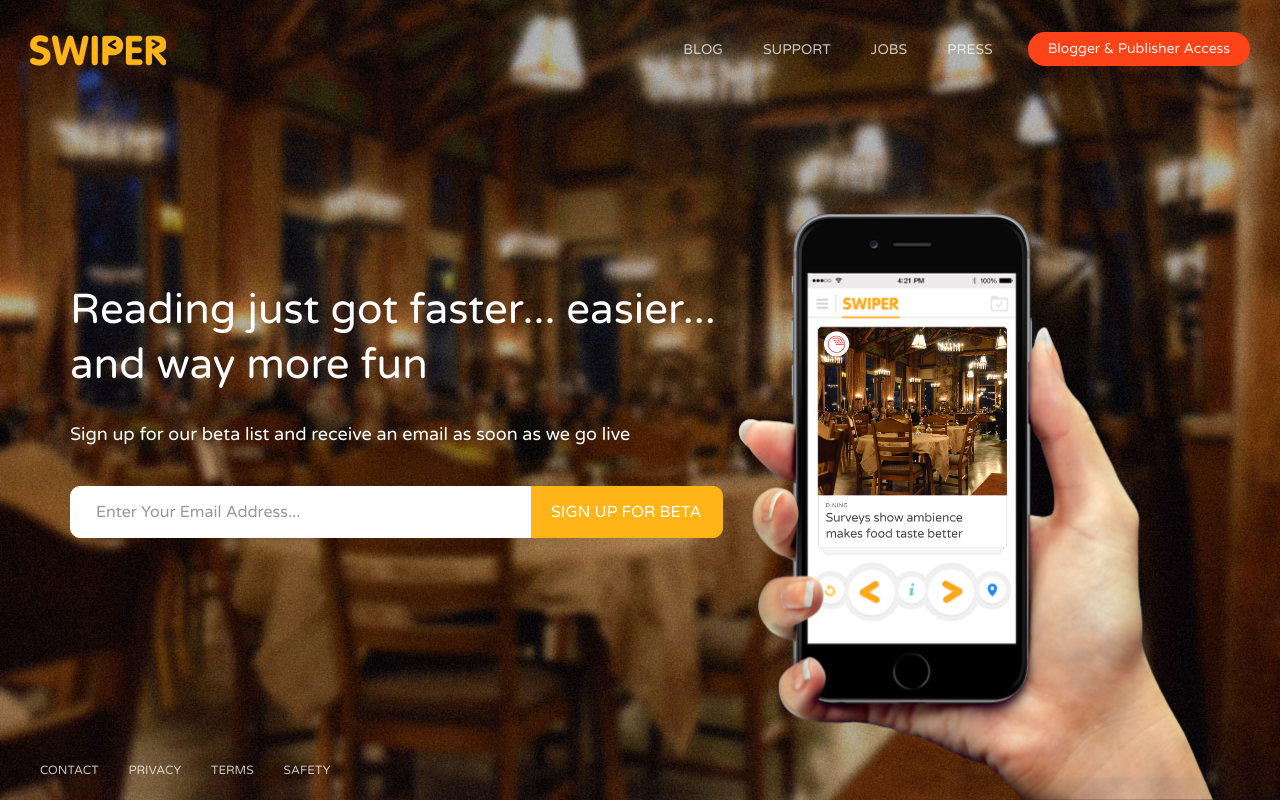
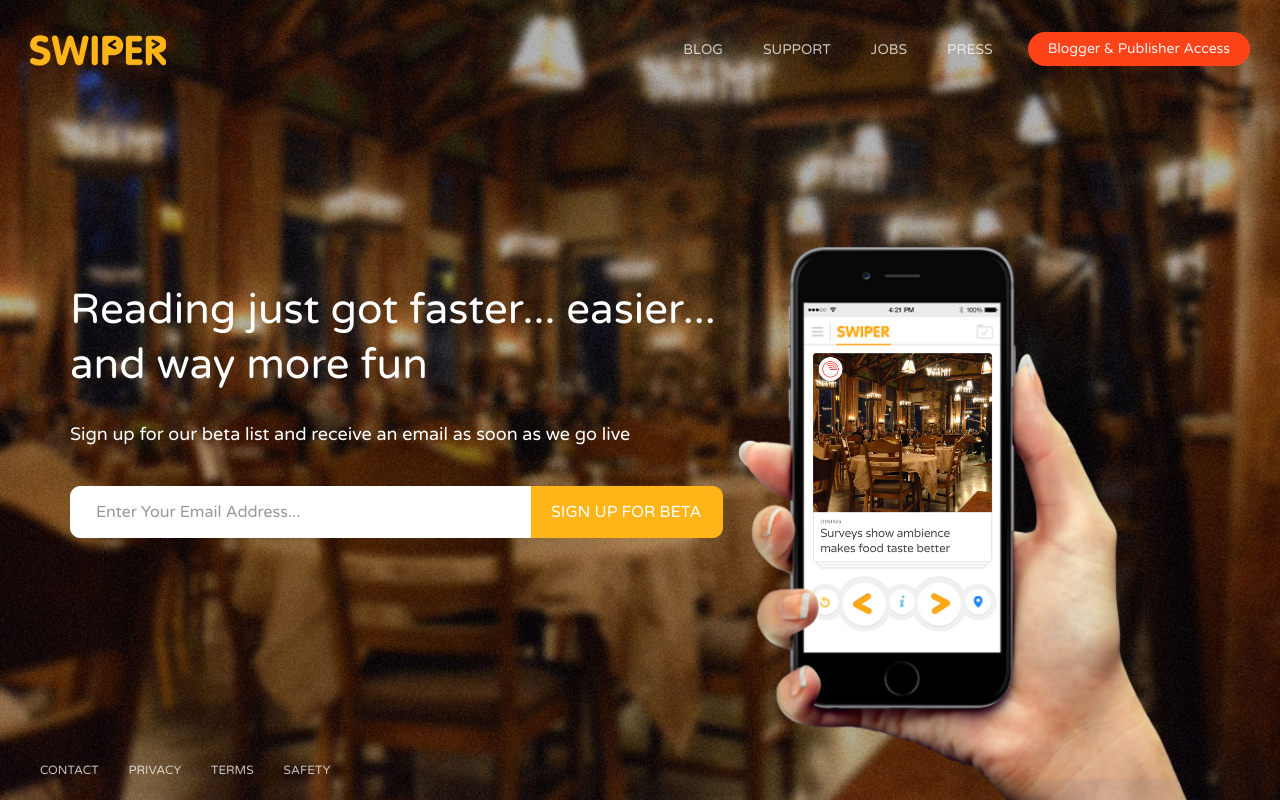
Before and after one commit to roaldjap/swiper-app, a PHP site: page / in a window 1280 px wide. Run offline with PHP 8.4, Linux system fonts and the light colour scheme.

Commit message:
fixed responsiveness of phone

```diff
--- a/css/style.css
+++ b/css/style.css
@@ -303,6 +303,12 @@
         body .home-main .hand .phone .slick-prev {
           left: 17%;
           right: auto; }
+        @media screen and (min-width: 1200px) {
+          body .home-main .hand .phone {
+            bottom: 238px;
+            left: 75px;
+            height: 209px;
+            width: 179px; } }
         @media screen and (min-width: 1367px) and (min-height: 769px) {
           body .home-main .hand .phone {
             height: 272px;
@@ -334,6 +340,9 @@
         left: 0;
         width: 100%;
         z-index: 2; }
+        @media screen and (min-width: 1200px) {
+          body .home-main .hand > img {
+            width: 460px; } }
         @media screen and (min-width: 1367px) and (min-height: 769px) {
           body .home-main .hand > img {
             width: 600px; } }
--- a/sass/_index-styles.sass
+++ b/sass/_index-styles.sass
@@ -350,6 +350,12 @@
           left: 17%
           right: auto
 
+        @media screen and (min-width: 1200px)
+          bottom: 238px
+          left: 75px
+          height: 209px
+          width: 179px
+
         @media screen and (min-width: 1367px) and (min-height: 769px)
           height: 272px
           width: 233px
@@ -381,6 +387,9 @@
         left: 0
         width: 100%
         z-index: 2
+
+        @media screen and (min-width: 1200px)
+          width: 460px
 
         @media screen and (min-width: 1367px) and (min-height: 769px)
           width: 600px
```
Also changed, not shown: 1 other file.
